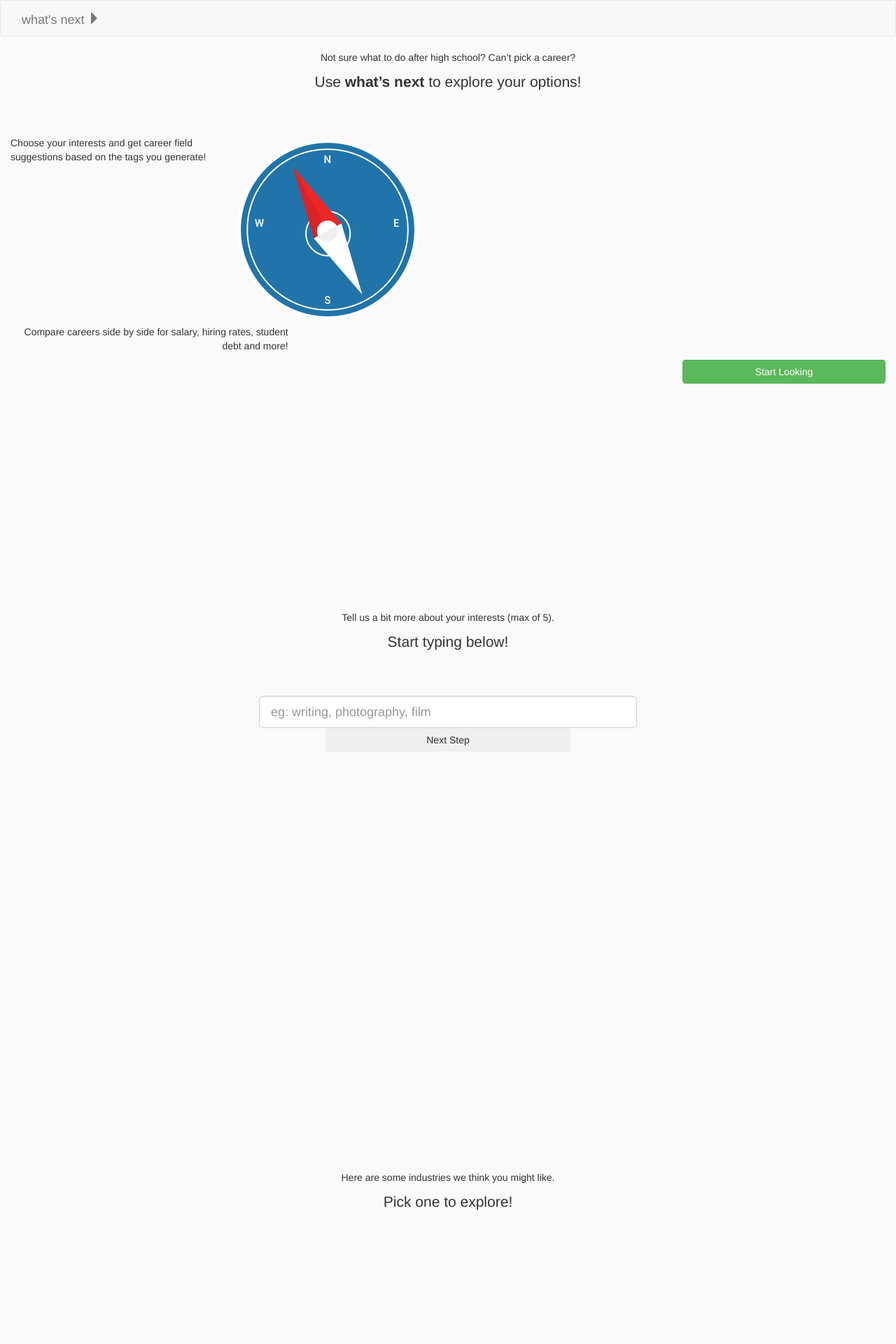
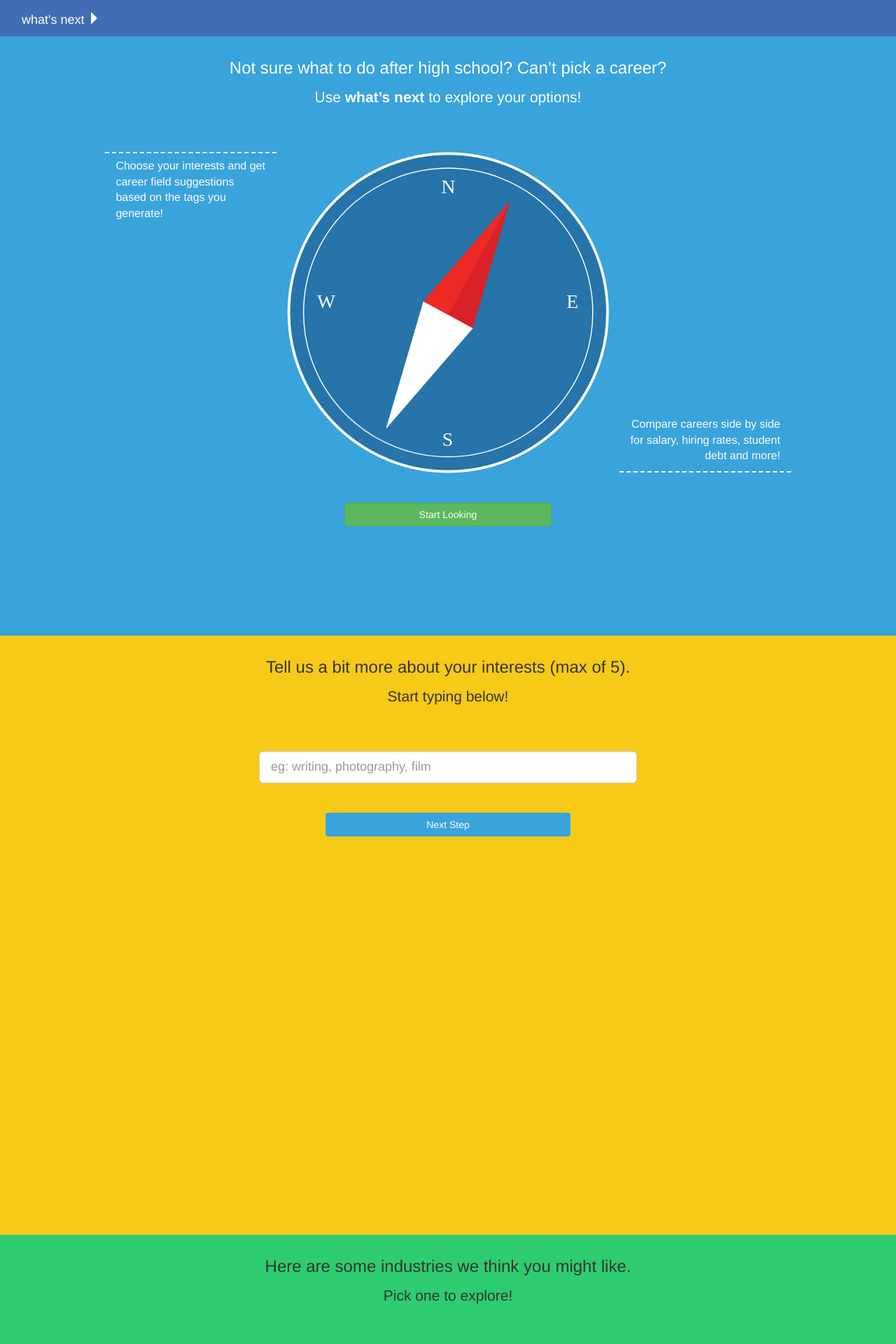
Before and after one commit to working-title/whats-next, a Django app: page / in a window 1280 px wide. Shown: the top 1920 px of the page at 70% size. Run offline with Django 3.2, Linux system fonts and the light colour scheme; parts of the project's set-up code (start-up, migrations or seed data) failed here and were passed over; some libraries are stand-ins or nearby versions.

Commit message:
Replace compass image with svg, control padding for bottom tip with screen breaks

```diff
--- a/pathways/static/pathways/css/main.css
+++ b/pathways/static/pathways/css/main.css
@@ -7,7 +7,6 @@ body {
 	margin-right: 0px !important;
 }
 
-<<<<<<< Updated upstream
 /*========TYPOGRAPHY==========*/
 
 p {
@@ -16,11 +15,11 @@ p {
 
 .lead {
 	margin-bottom: 3em;
-=======
+}
+
 .page-container {
 	width: 80%;
 	margin: 0 auto;
->>>>>>> Stashed changes
 }
 
 /*========CLEARFIX==========*/
@@ -110,27 +109,32 @@ p {
 	padding-top: 0.5em;
 }
 
-<<<<<<< Updated upstream
 .top-tip p {
 	font-size: 16px;
-=======
+}
+
 .compass {
 	width: 100%;
->>>>>>> Stashed changes
 }
 
 .bottom-tip {
 	border-bottom: dashed 2px #fff;
-	padding-top: 15em;
+	padding-top: 27em;
 }
 
 .bottom-tip p {
 	font-size: 16px;
 }
 
-@media (max-width: 767px) {
+@media (max-width: 768px) {
 	.bottom-tip {
 		padding-top: 2em;
+	}
+}
+
+@media (min-width: 768px) and (max-width: 1200px) {
+	.bottom-tip {
+		padding-top: 10em;
 	}
 }
 
--- a/pathways/templates/pathways/index.html
+++ b/pathways/templates/pathways/index.html
@@ -34,10 +34,10 @@
 			</div>
 
 			<div class="col-sm-4 col-lg-6 text-center">
-				<img class="img-responsive compass" src="{% static 'pathways/img/compass.png' %}" alt="Compass">
+				<img class="img-responsive compass" src="{% static 'pathways/img/compass.svg' %}" alt="Compass">
 			</div>
 
-			<div class="col-sm-4 text-right bottom-tip">
+			<div class="col-sm-4 col-lg-3 text-right bottom-tip">
 				<p>Compare careers side by side for salary, hiring rates, student debt and more!</p>
 			</div>
 		</div>
@@ -45,7 +45,7 @@
 
 	<div class="row action">
 		<div class="page-container clearfix">
-			<div class="col-sm-offset-4 col-sm-4 col-lg-offset-9 col-lg-3">
+			<div class="col-sm-offset-4 col-sm-4">
 				<button class="btn btn-block btn-success"
 						data-scrollto="#screen-tags">
 	                Start Looking
```
Also changed, not shown: pathways/static/pathways/img/compass.svg (added).
